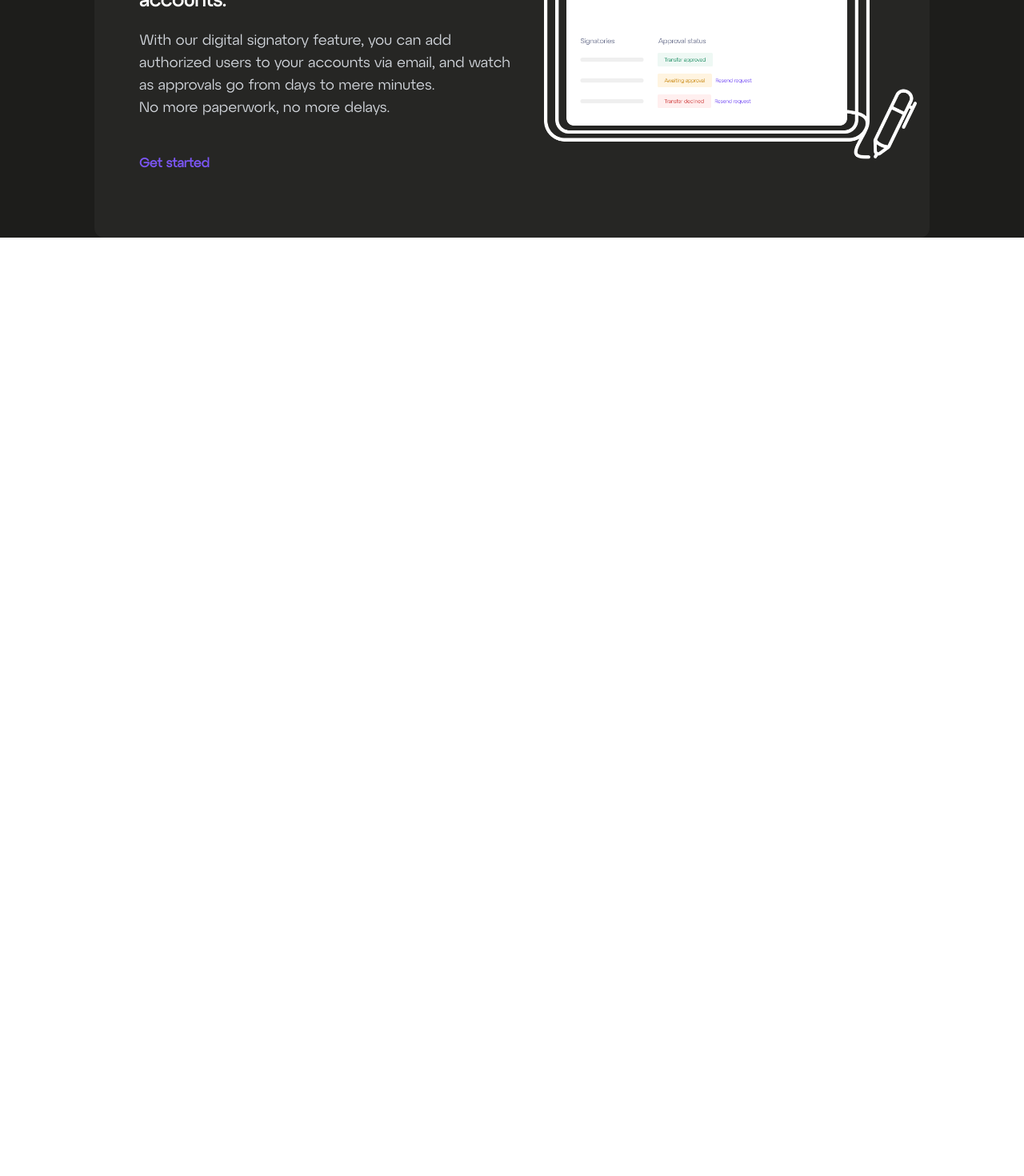
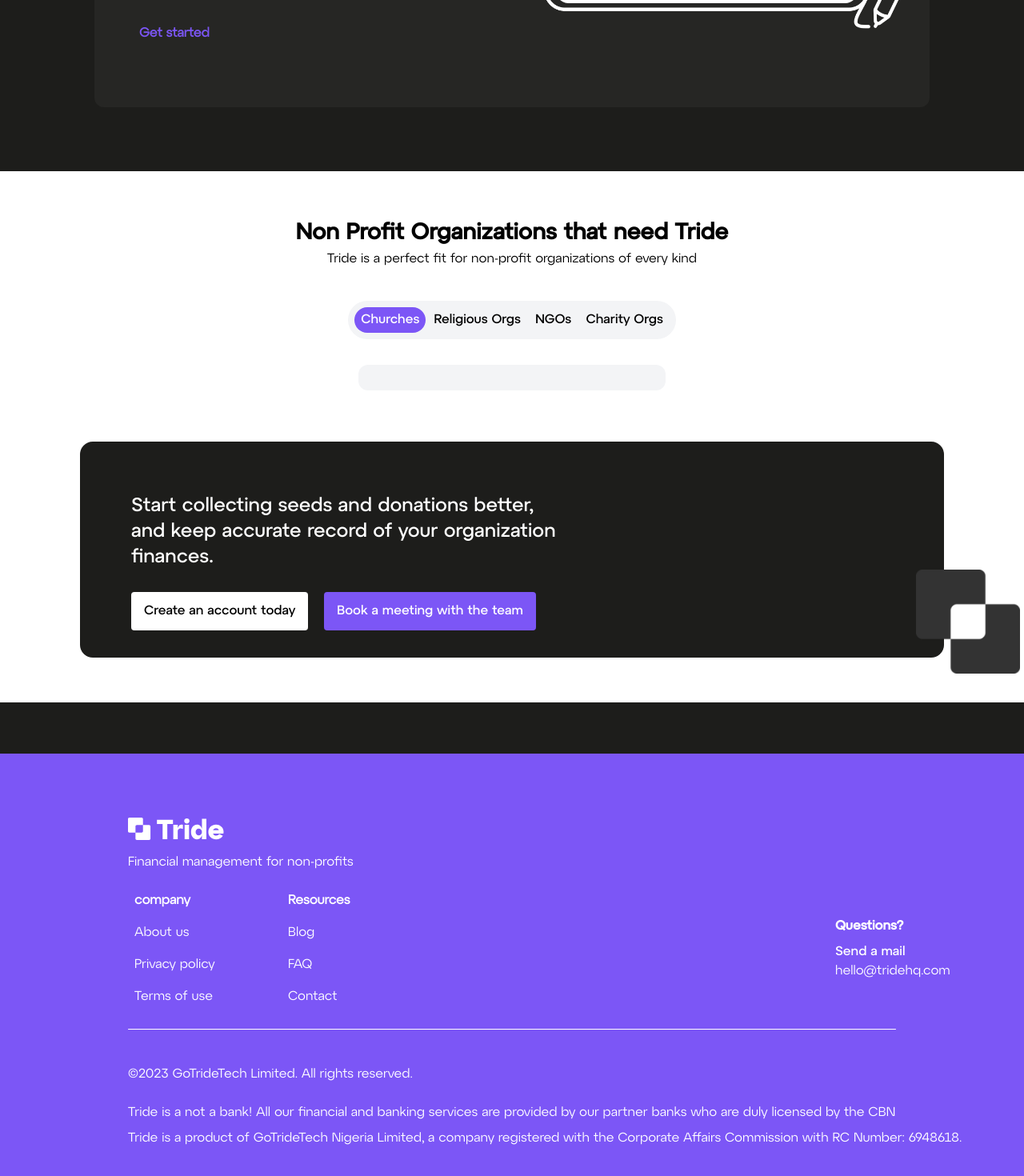
Before and after one commit to jomilojuuuu/tride, a React (Create React App) app: page / in a window 1280 px wide. Shown: the part 1722-3192 px from the top of the page at 80% size. Before the commit the page ends 2019 px from the top, so only its background shows below. Built offline with nearby package versions, Linux system fonts and the light colour scheme.

Commit message:
done with the landing page, remaining few adjustments ✌

```diff
--- a/src/App.js
+++ b/src/App.js
@@ -1,6 +1,8 @@
 import React from "react";
 import Header from "./Components/Header";
 import Body from "./Components/Body";
+import Region from "./Components/Region";
+import Footer from "./Components/Footer";
 
 function App() {
   return (
@@ -8,6 +10,8 @@ function App() {
       <div className=" bg-custom-black font-atyp_display_Regular">
         <Header />
         <Body />
+        <Region />
+        <Footer />
       </div>
     </div>
   );
--- a/src/Components/Body.js
+++ b/src/Components/Body.js
@@ -7,9 +7,9 @@ import Funds from "./Funds";
 
 function Body() {
   return (
-    <div>
-      <div className="flex flex-rol relative">
-        <div className="ml-32 mt-32">
+    <div className="mb-20">
+      <div className="flex">
+        <div className="ml-32 mt-32 w-[40%]">
           <h1 className="text-white text-[39px] leading-[45px]">
             Banking made easy for non-profit organizations.
           </h1>
@@ -40,8 +40,12 @@ function Body() {
           </div>
         </div>
 
-        <div className="">
-          <img src={ss} alt="ss" className=" " />
+        <div className="w-[50%] overflow overflow-hidden">
+          <img
+            src={ss}
+            alt="ss"
+            className="transform scale-150 relative left-[100px] bottom-[30px]"
+          />
         </div>
       </div>
 
--- /dev/null
+++ b/src/Components/Booking.js
@@ -0,0 +1,38 @@
+import React from "react";
+import tride from "../assets/image.png";
+
+function Booking() {
+  return (
+    <div className="pb-14">
+      <div className="flex bg-custom-black h-[270px] rounded-2xl font-atyp_display_Medium">
+        <div className=" p-16 ">
+          <h2 className="text-white text-2xl">
+            Start collecting seeds and donations better,
+            <br /> and keep accurate record of your organization
+            <br /> finances.
+          </h2>
+
+          <div className="flex mt-7">
+            <button className="px-4 py-3 bg-white rounded-[4px] text-black">
+              Create an account today
+            </button>
+
+            <button className="ml-5 px-4 py-3 bg-custom-purple rounded-[4px] text-white">
+              Book a meeting with the team
+            </button>
+          </div>
+        </div>
+
+        <div className="overflow">
+          <img
+            src={tride}
+            alt="Logo"
+            className="w-[130px] ml-24 relative top-[160px] left-[290px]"
+          />
+        </div>
+      </div>
+    </div>
+  );
+}
+
+export default Booking;
--- /dev/null
+++ b/src/Components/Footer.js
@@ -0,0 +1,82 @@
+import React from "react";
+import logo from "../assets/Logo_white.svg";
+
+function Footer() {
+  return (
+    <div>
+      <div className="h-16 bg bg-custom-black" />
+
+      <div className="bg-custom-purple">
+        <div className="pt-20">
+          <img src={logo} alt="Logo" className=" w-[122px] ml-40" />
+          <div className="flex">
+            <div>
+              <p className="text-white ml-40 py-4">
+                Financial management for non-profits
+              </p>
+              <div className="w-96 grid grid-rows-3 grid-cols-2 ml-40">
+                {/*  */}
+                <a
+                  href="https://www.example.com"
+                  className="text-white p-2 font-bold"
+                >
+                  company
+                </a>
+                <a
+                  href="https://www.example.com"
+                  className="text-white p-2 font-bold"
+                >
+                  Resources
+                </a>
+                <a href="https://www.example.com" className="text-white p-2">
+                  About us
+                </a>
+                <a href="https://www.example.com" className="text-white p-2">
+                  Blog
+                </a>
+                <a href="https://www.example.com" className="text-white p-2">
+                  Privacy policy
+                </a>
+                <a href="https://www.example.com" className="text-white p-2">
+                  FAQ
+                </a>
+                <a href="https://www.example.com" className="text-white p-2">
+                  Terms of use
+                </a>
+                <a href="https://www.example.com" className="text-white p-2">
+                  Contact
+                </a>
+              </div>
+            </div>
+            <div className="text-white relative top-24 left-[500px]">
+              <h4 className="font-bold font-atyp_display_Medium">Questions?</h4>
+              <div className="mt-2">
+                <h5 className="font-atyp_display_Medium">Send a mail</h5>
+                <p className="font-atyp_display_Regular">hello@tridehq.com</p>
+              </div>
+            </div>
+          </div>
+          <div className="rounded-full h-[1px] bg-white mx-40 my-5" />
+          <div className="pb-20 text-small">
+            <p className="text-white ml-40 py-6">
+              ©2023 GoTrideTech Limited. All rights reserved.​
+            </p>
+
+            <p className="text-white ml-40 ">
+              Tride is a not a bank! All our financial and banking services are
+              provided by our partner banks who are duly licensed by the CBN
+            </p>
+
+            <p className="text-white ml-40 pt-2">
+              Tride is a product of GoTrideTech Nigeria Limited, a company
+              registered with the Corporate Affairs Commission with RC Number:
+              6948618.
+            </p>
+          </div>
+        </div>
+      </div>
+    </div>
+  );
+}
+
+export default Footer;
--- a/src/Components/Funds.js
+++ b/src/Components/Funds.js
@@ -26,7 +26,7 @@ function Funds() {
       </div>
 
       <div className="">
-        <img src={fund} alt="Logo" className="w-[700px] relative left-10 " />
+        <img src={fund} alt="Logo" className="w-[700px] relative left-10" />
       </div>
     </div>
   );
--- a/src/Components/Info.js
+++ b/src/Components/Info.js
@@ -15,7 +15,7 @@ function Info() {
             Get separate account numbers for offerings, donations, and projects.
           </h2>
 
-          <h3 className="text-gray-300 mb-11 text-lg">
+          <h3 className="text-gray-300  mb-5">
             Avoid the hassle of visiting the bank solely for setting up a single
             program or project account. Our platform allows you to efficiently
             create multiple bank accounts with just one click, providing you
@@ -24,7 +24,7 @@ function Info() {
 
           <a
             href="https://www.example.com"
-            className="text-[#7C56F6] font-bold hover:text-white"
+            className="text-[#7C56F6] font-bold hover:text-white mt-20"
           >
             Get started
           </a>
@@ -36,8 +36,8 @@ function Info() {
           <img src={transaction} alt="img" className=" transform scale-95" />
         </div>
 
-        <div>
-          <h2 className="text-white py-5 text-2xl font-bold  ">
+        <div className="mt-10">
+          <h2 className="text-white py-5 text-2xl font-semibold font-atyp_display_Regular  ">
             Keep accurate record of money spent
           </h2>
 
@@ -50,7 +50,7 @@ function Info() {
 
           <a
             href="https://www.example.com"
-            className="text-[#7C56F6] font-bold hover:text-white"
+            className="text-[#7C56F6] font-bold hover:text-white mt-20"
           >
             Get started
           </a>
--- /dev/null
+++ b/src/Components/Region.js
@@ -0,0 +1,82 @@
+import React, { useState } from "react";
+import Booking from "./Booking";
+
+function Region() {
+  const [displayText, setDisplayText] = useState("");
+  const changeText = (newText) => {
+    setDisplayText(newText);
+  };
+  return (
+    <div className="bg-white  pt-14">
+      <div className="flex flex-col items-center justify-center ">
+        <div className="">
+          <h1 className="text-black font-atyp_display_Medium font-bold text-[28px]">
+            Non Profit Organizations that need Tride
+          </h1>
+          <p className="text-center font-atyp_display_Regular">
+            Tride is a perfect fit for non-profit organizations of every kind
+          </p>
+        </div>
+        <div className="bg-gray-100 font-atyp_display_Medium flex justify-between p-2 rounded-full w-[32%] items-center mt-10">
+          <button
+            className="rounded-full bg-custom-purple text-white py-1 px-2"
+            onClick={() =>
+              changeText(
+                "Tride empowers churches by providing distinct accounts for Tithes, Offerings, and special projects or programs. No more juggling donations for various projects within a single account – with Tride, managing church finances is a breeze."
+              )
+            }
+          >
+            Churches
+          </button>
+          <button
+            className="rounded-full hover:bg-custom-purple py-1 px-2 hover:text-white"
+            onClick={() =>
+              changeText(
+                "Other religious organizations can create separate accounts for Offerings and special project or special programmes.Religious organizations, have the option to establish dedicated bank accounts for Offerings and special projects or programs and the flexibility to offer multiple payment options to their members, including direct bank transfers and online payment mode."
+              )
+            }
+          >
+            Religious Orgs
+          </button>
+          <button
+            className="rounded-full hover:bg-custom-purple py-1 px-2 hover:text-white"
+            onClick={() =>
+              changeText(
+                "NGOs have the flexibility to open distinct bank accounts for various purposes, including outreach initiatives, fundraising for specific social causes, and recurring events or programs. Additionally, they can provide multiple payment options to their members for added convenience and managEffortlessly, NGOs can maintain precise financial records, ensuring complete transparency in your operations."
+              )
+            }
+          >
+            NGOs
+          </button>
+          <button
+            className="rounded-full hover:bg-custom-purple py-1 px-2 hover:text-white"
+            onClick={() =>
+              changeText(
+                "Charity Organizations can get separate accounts for outreaches, fundraising for a particular person or orphanage, they can also give donors multiple payment options to donate."
+              )
+            }
+          >
+            Charity Orgs
+          </button>
+        </div>
+
+        <div className="w-[30%] h-auto bg-gray-100 rounded-xl mt-8 mb-16">
+          <p className="text-base text-center p-4">
+            {displayText}
+            {/* Other religious organizations can create separate accounts for
+            Offerings and special project or special programmes.Religious
+            organizations, have the option to establish dedicated bank accounts
+            for Offerings and special projects or programs and the flexibility
+            to offer multiple payment options to their members, including direct
+            bank transfers and online payment mode. */}
+          </p>
+        </div>
+      </div>
+      <div className="ml-[100px] mr-[100px]">
+        <Booking />
+      </div>
+    </div>
+  );
+}
+
+export default Region;
--- a/tailwind.config.js
+++ b/tailwind.config.js
@@ -11,7 +11,7 @@ module.exports = {
         "custom-black": "#1D1D1B",
         "custom-purple": "#7C56F6",
         "custom-gray": "#262624",
-        "color-blue": "#6EC1E4",
+        "custom-blue": "#6EC1E4",
       },
     },
   },
```
Also changed, not shown: src/assets/Logo_black.svg (renamed from public/assets/images/Logo_black.svg), src/assets/image.png (added).
